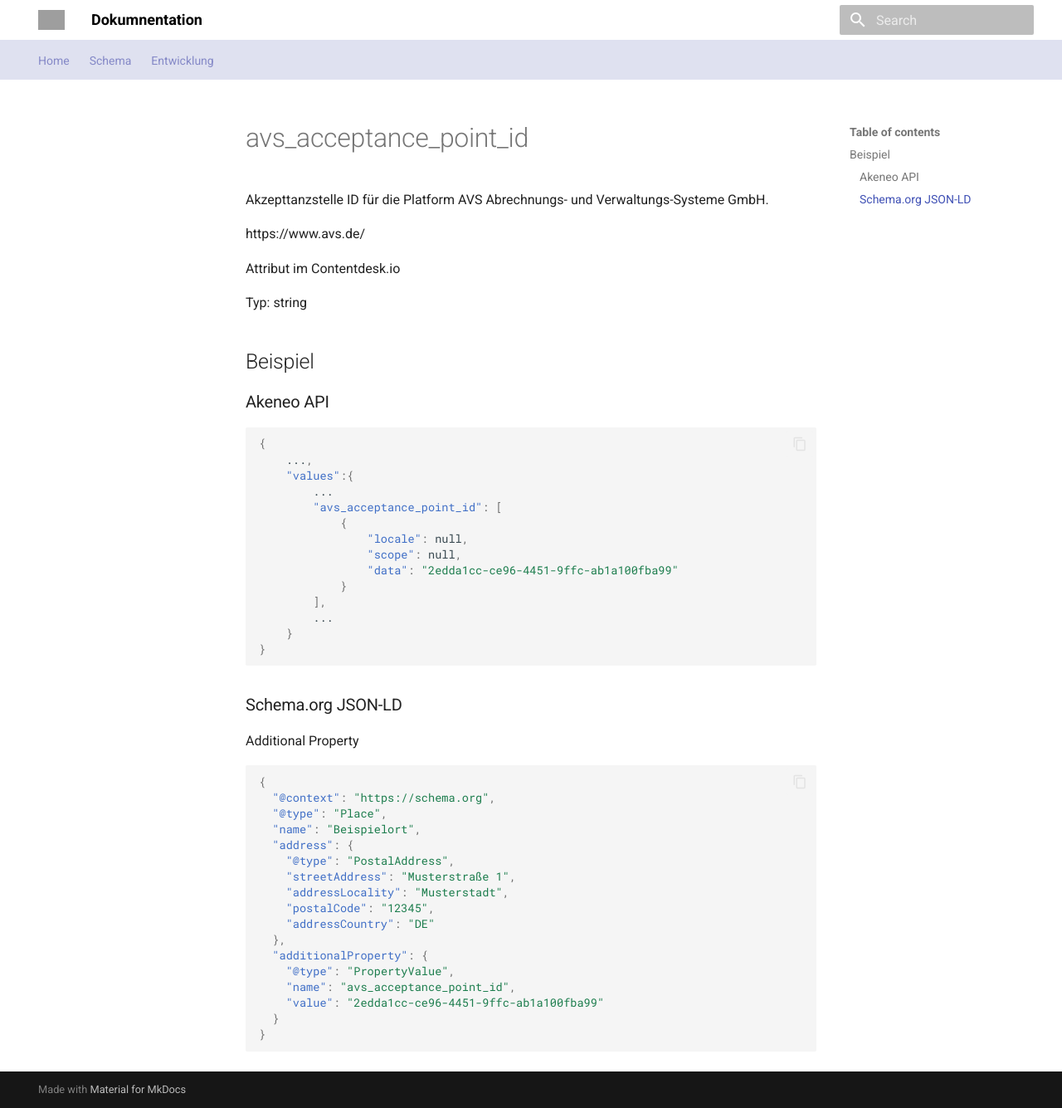
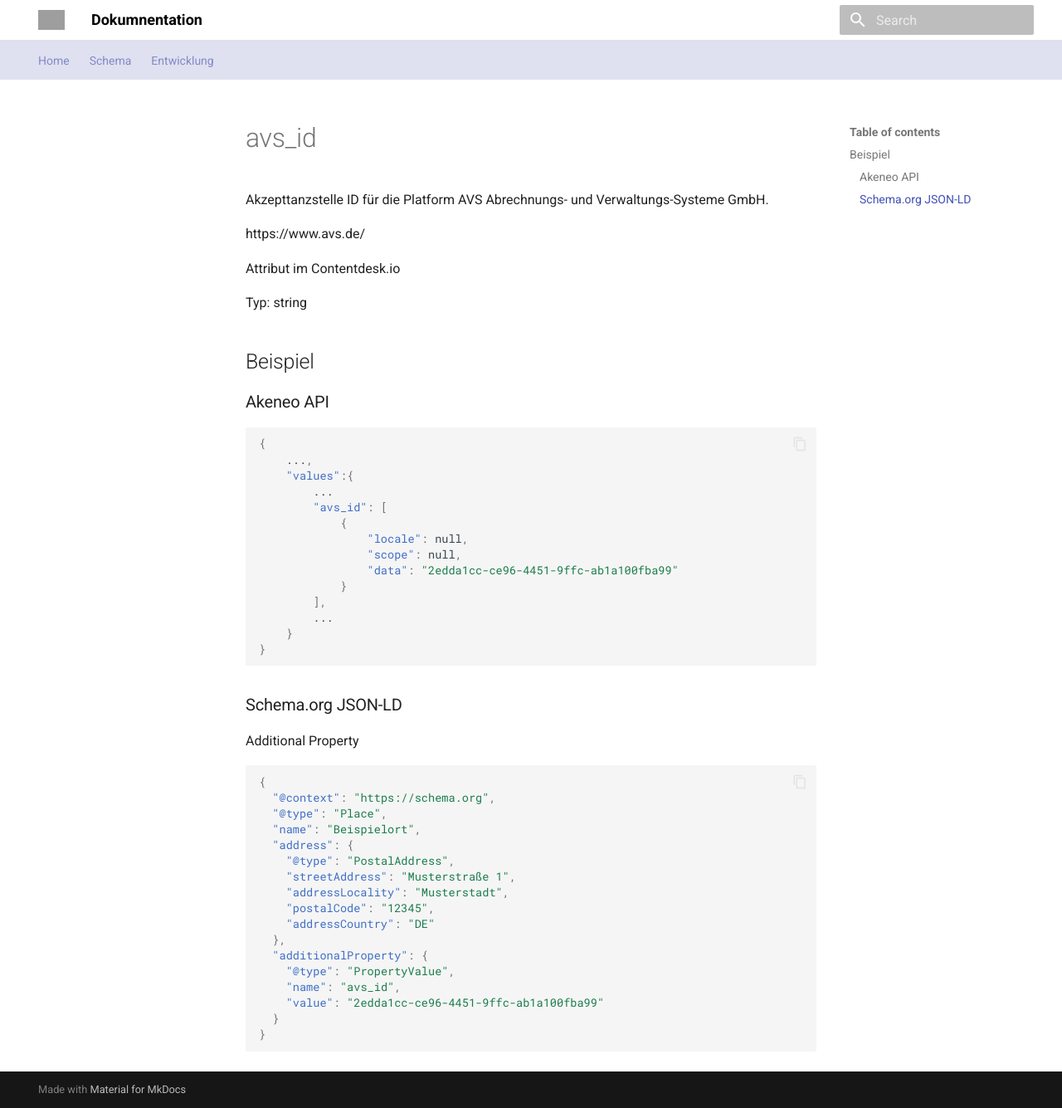
Before and after one commit to tsolenthaler/docs.contentdesk.io, an MkDocs documentation site: the page built from docs/schema/avs_id.md, in a window 1280 px wide and 1335 px high. Shown: the whole window at 83% size. Built offline with MkDocs 1.6.1 and Material for MkDocs 9.7.7, drawn with Linux system fonts in a browser that asks for light colours; grey boxes are pictures that could not be loaded.

Commit message:
Refactor avs_acceptance_point_id to avs_id in schema

```diff
--- a/docs/schema/avs_acceptance_point_id.md
+++ b/docs/schema/avs_id.md
@@ -1,4 +1,4 @@
-# avs_acceptance_point_id
+# avs_id
 
 Akzepttanzstelle ID für die Platform AVS Abrechnungs- und Verwaltungs-Systeme GmbH.
 
@@ -17,7 +17,7 @@
     ...,
     "values":{
         ...
-        "avs_acceptance_point_id": [
+        "avs_id": [
             {
                 "locale": null,
                 "scope": null,
@@ -45,7 +45,7 @@
   },
   "additionalProperty": {
     "@type": "PropertyValue",
-    "name": "avs_acceptance_point_id",
+    "name": "avs_id",
     "value": "2edda1cc-ce96-4451-9ffc-ab1a100fba99"
   }
 }
```
